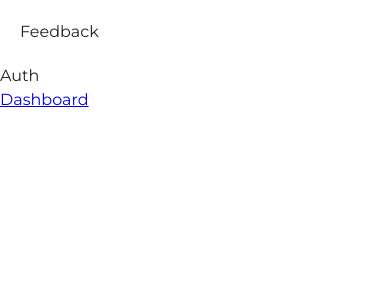
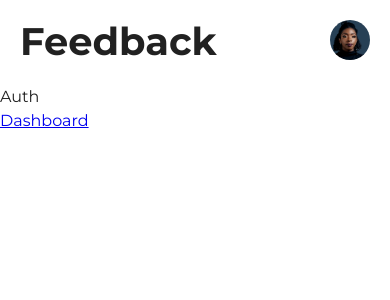
Before and after one commit to gertie-sheshe/your-feedback, a React (Create React App) app: page / in a window 390 px wide. Shown: the top 300 px of the page. Built offline with nearby package versions, Linux system fonts and the light colour scheme.

Commit message:
(feat) add avatar component

```diff
--- /dev/null
+++ b/src/components/ui/UserAvatar/UserAvatar.js
@@ -0,0 +1,8 @@
+import React from "react";
+import Avatar from "@mui/material/Avatar";
+
+function UserAvatar({ src, alt }) {
+  return <Avatar src={src} alt={alt} />;
+}
+
+export default UserAvatar;
--- /dev/null
+++ b/src/components/ui/UserAvatar/index.js
@@ -0,0 +1,3 @@
+import UserAvatar from "./UserAvatar";
+
+export default UserAvatar;
--- a/src/layout/Header/DesktopHeader.js
+++ b/src/layout/Header/DesktopHeader.js
@@ -1,8 +1,9 @@
 import React from "react";
 import { HeaderContainer } from "./HeaderStyles";
+import UserAvatar from "../../components/ui/UserAvatar";
 import { Grid, Typography } from "@mui/material";
 
-function DesktopHeader({ sx }) {
+function DesktopHeader({ sx, avatar }) {
   return (
     <Grid sx={sx}>
       <HeaderContainer>
@@ -14,6 +15,7 @@ function DesktopHeader({ sx }) {
         >
           Feedback
         </Typography>
+        <UserAvatar src={avatar} alt="Gertie" />
       </HeaderContainer>
     </Grid>
   );
--- a/src/layout/Header/Header.js
+++ b/src/layout/Header/Header.js
@@ -2,6 +2,7 @@ import React from "react";
 import Section from "../Section/Section";
 import DesktopHeader from "./DesktopHeader";
 import MobileHeader from "./MobileHeader";
+import GertieAvatar from "../../assets/images/avatar.png";
 
 function Header() {
   return (
@@ -10,11 +11,13 @@ function Header() {
         sx={{
           display: { xs: "none", sm: "none", md: "flex" },
         }}
+        avatar={GertieAvatar}
       />
       <MobileHeader
         sx={{
           display: { xs: "flex", md: "none" },
         }}
+        avatar={GertieAvatar}
       />
     </Section>
   );
--- a/src/layout/Header/HeaderStyles.js
+++ b/src/layout/Header/HeaderStyles.js
@@ -1,7 +1,13 @@
 import { styled } from "@mui/system";
 
 export const HeaderContainer = styled("header")(
-  ({ theme: { typography } }) => ({
-    padding: `${typography.pxToRem(20)} 0`,
+  ({ theme: { typography, breakpoints } }) => ({
+    display: "flex",
+    padding: typography.pxToRem(20),
+    width: "100vw",
+    justifyContent: "space-between",
+    [breakpoints.up("xs")]: {
+      padding: `${typography.pxToRem(20)} 0`,
+    },
   })
 );
--- a/src/layout/Header/MobileHeader.js
+++ b/src/layout/Header/MobileHeader.js
@@ -1,12 +1,24 @@
 import React from "react";
 import { HeaderContainer } from "./HeaderStyles";
+import UserAvatar from "../../components/ui/UserAvatar";
 
-import { Grid } from "@mui/material";
+import { Grid, Typography } from "@mui/material";
 
-function MobileHeader({ sx }) {
+function MobileHeader({ sx, avatar }) {
   return (
     <Grid sx={sx}>
-      <HeaderContainer>Feedback</HeaderContainer>
+      <HeaderContainer>
+        <Typography
+          sx={{
+            fontWeight: "bold",
+          }}
+          variant="h1"
+        >
+          {" "}
+          Feedback
+        </Typography>
+        <UserAvatar src={avatar} alt="Gertie" />
+      </HeaderContainer>
     </Grid>
   );
 }
```
Also changed, not shown: src/assets/images/avatar.png (added).
